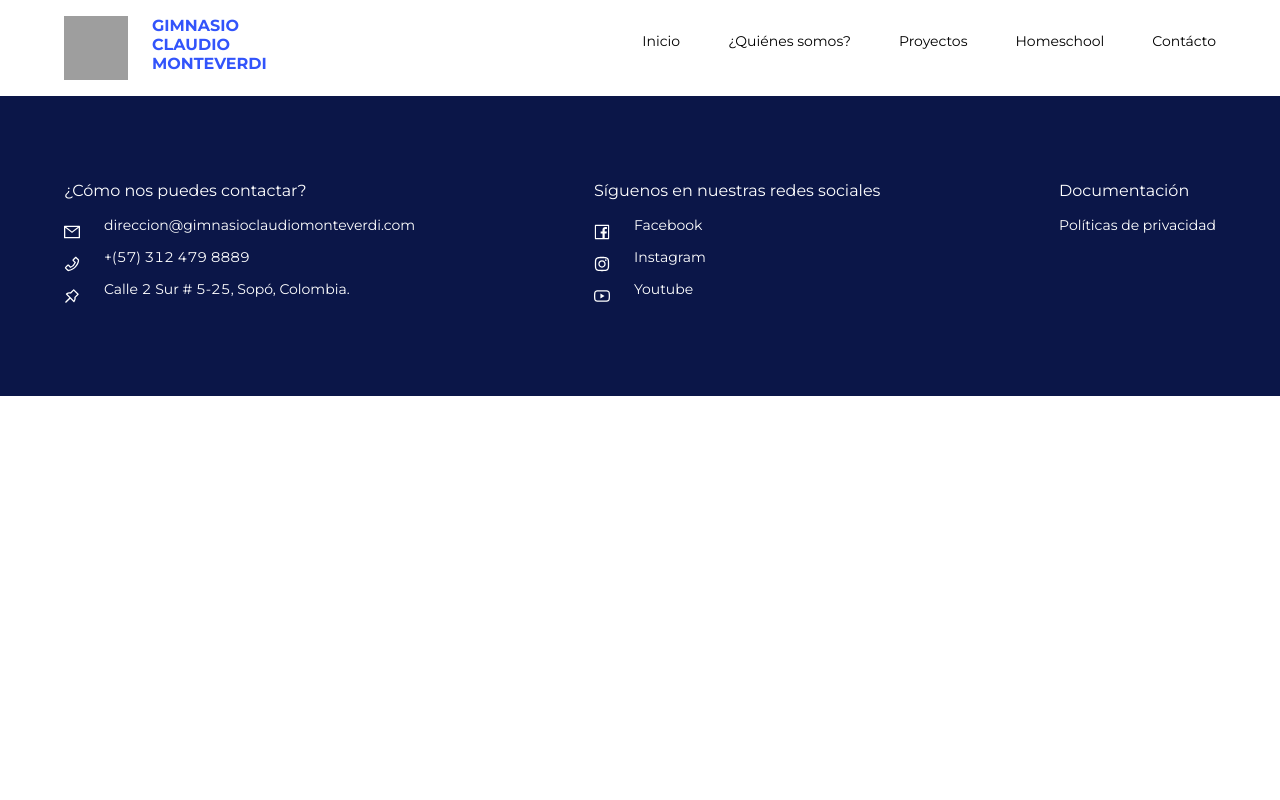
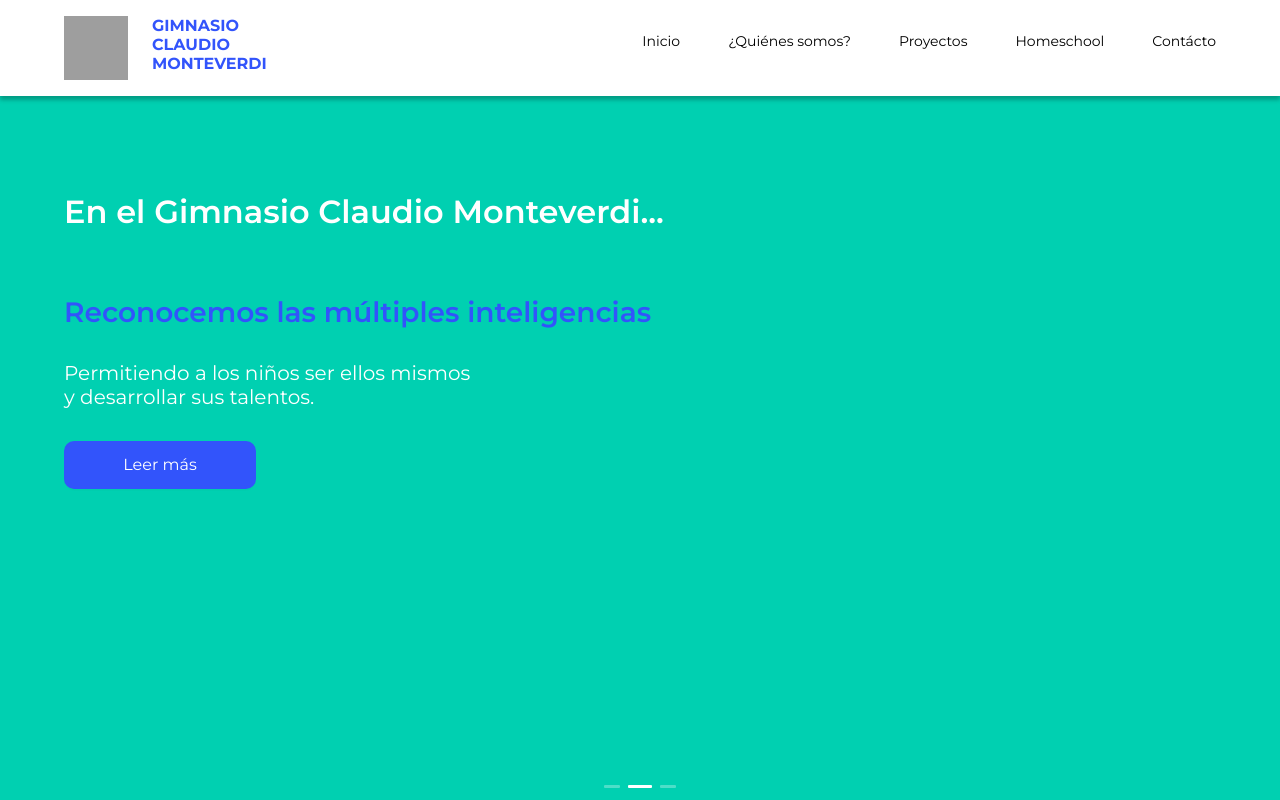
Before and after one commit to camilovegag/gimnasio-claudio-monteverdi, a React (Create React App) app: page / in a window 1280 px wide. Shown: the top 800 px of the page. Built offline with nearby package versions, Linux system fonts and the light colour scheme; grey boxes are pictures that could not be loaded.

Commit message:
Create a carousel with antdesign for home screen🐜

```diff
--- a/src/App.js
+++ b/src/App.js
@@ -1,13 +1,16 @@
 import React from "react";
 import { BrowserRouter as Router, Switch, Route } from "react-router-dom";
+import Navbar from "./components/Navbar";
+import Home from "./components/Home";
 import Footer from "./components/Footer";
-import Navbar from "./components/Navbar";
 
 export default function App() {
   return (
     <Router>
       <Navbar />
-      <Switch></Switch>
+      <Switch>
+        <Route path="/" exact component={Home} />
+      </Switch>
       <Footer />
     </Router>
   );
--- a/src/components/Footer/index.module.css
+++ b/src/components/Footer/index.module.css
@@ -102,6 +102,6 @@ footer {
 }
 @media (max-width: 375px) {
   footer {
-    padding: 1rem;
+    padding: 1.2rem;
   }
 }
--- /dev/null
+++ b/src/components/Home/Slide/index.jsx
@@ -0,0 +1,21 @@
+import React from "react";
+import styles from "./index.module.css";
+import { Button } from "antd";
+import { Link } from "react-router-dom";
+
+const Slide = (props) => {
+  // const figures = "https://firebasestorage.googleapis.com/v0/b/claudio-monteverdi.appspot.com/o/figuras%2Ffigures.svg?alt=media&token=ace849b4-43bb-4a81-b6c7-e88439242a63";
+  return (
+    <div className={`${styles["slide"]} ${styles[props.background]}`}>
+      <h2>En el Gimnasio Claudio Monteverdi...</h2>
+      <h3 className={`${styles[props.h3Color]}`}>{props.h3}</h3>
+      <p>{props.p}</p>
+      <Link to={props.link}>
+        <Button className={`${styles["button"]} ${styles[props.buttonColor]}`}>{props.button}</Button>
+      </Link>
+      {/* <img className={styles["figures"]} src={figures} alt="" /> */}
+    </div>
+  );
+};
+
+export default Slide;
--- /dev/null
+++ b/src/components/Home/Slide/index.module.css
@@ -0,0 +1,108 @@
+.slide {
+  height: 100vh;
+  padding: 15rem 6rem;
+}
+/* Background colors */
+.yellow {
+  background-color: #fdb500;
+}
+.green {
+  background-color: #00d0b1;
+}
+.blue {
+  background-color: #7cc3da;
+}
+
+.slide h2 {
+  color: #fff;
+  font-size: 2rem;
+  font-weight: 600;
+  margin-bottom: 4rem;
+}
+
+.slide h3 {
+  font-size: 1.75rem;
+  font-weight: 600;
+  margin-bottom: 2rem;
+}
+
+.slide p {
+  color: #fff;
+  font-size: 1.25rem;
+  font-weight: 400;
+  margin-bottom: 2rem;
+  width: 26rem;
+}
+
+/* Colors */
+.red-h3 {
+  color: #ff693b;
+}
+.blue-h3 {
+  color: #3254fb;
+}
+.dark-h3 {
+  color: #0a154c;
+}
+
+/* Button */
+.button {
+  color: #fff;
+  border-style: none;
+  border-radius: 0.625rem;
+  height: 3rem;
+  width: 12rem;
+}
+.red-button {
+  background-color: #ff693b;
+}
+.red-button:hover {
+  color: #ff693b;
+}
+.blue-button {
+  background-color: #3254fb;
+}
+.blue-button:hover {
+  color: #3254fb;
+}
+.dark-button {
+  background-color: #0a154c;
+}
+.dark-button:hover {
+  color: #0a154c;
+}
+
+.figures {
+  position: absolute;
+  /* top: 0; */
+  right: 0;
+}
+
+@media (max-width: 1920px) {
+  .slide {
+    padding: 19.5rem 9rem;
+  }
+}
+@media (max-width: 1440px) {
+  .slide {
+    padding: 15rem 6rem;
+  }
+}
+@media (max-width: 1366px) {
+  .slide {
+    padding: 12rem 4rem;
+  }
+}
+@media (max-width: 414px) {
+  .slide {
+    padding: 12rem 2rem;
+  }
+  .slide p {
+    width: 24rem;
+  }
+}
+@media (max-width: 375px) {
+  .slide {
+    padding: 11rem 1.2rem;
+  }
+}
--- /dev/null
+++ b/src/components/Home/index.jsx
@@ -0,0 +1,39 @@
+import React from "react";
+import styles from "./index.module.css";
+import { Carousel } from "antd";
+import "antd/dist/antd.css";
+import Slide from "./Slide";
+
+const Home = () => {
+  return (
+    <main>
+      <section className={styles["carousel"]}>
+        <Carousel autoplay>
+          <Slide background="yellow" h3="Educamos con amor" h3Color="red-h3" p="Contribuyendo con la construcción de un mundo mejor." button="Contáctanos" buttonColor="red-button" />
+          <Slide
+            background="green"
+            h3="Reconocemos las múltiples inteligencias"
+            h3Color="blue-h3"
+            p="Permitiendo a los niños ser ellos mismos y desarrollar sus talentos."
+            button="Leer más"
+            buttonColor="blue-button"
+            link="/projects"
+          />
+          <Slide
+            background="blue"
+            h3="Hacemos equipo con los papás"
+            h3Color="dark-h3"
+            p="Porque juntos velamos por la formación integral de nuestros niños."
+            button="¿Quiénes somos?"
+            buttonColor="dark-button"
+            link="/about"
+          />
+        </Carousel>
+      </section>
+      <section></section>
+      <section></section>
+    </main>
+  );
+};
+
+export default Home;
--- a/src/components/Navbar/index.module.css
+++ b/src/components/Navbar/index.module.css
@@ -5,6 +5,9 @@ header {
   display: flex;
   min-height: 6rem;
   padding: 0 6rem;
+  position: fixed;
+  width: 100vw;
+  z-index: 100;
 }
 
 /* Logo */
@@ -80,6 +83,6 @@ nav ul {
 }
 @media (max-width: 375px) {
   header {
-    padding: 0 1rem;
+    padding: 0 1.2rem;
   }
 }
--- a/src/index.css
+++ b/src/index.css
@@ -7,3 +7,14 @@
   font-weight: 400;
   line-height: normal;
 }
+
+@media (max-width: 414px) {
+  * {
+    font-size: 14px;
+  }
+}
+@media (max-width: 320px) {
+  * {
+    font-size: 12px;
+  }
+}
```
Also changed, not shown: src/components/Home/index.module.css (added).
